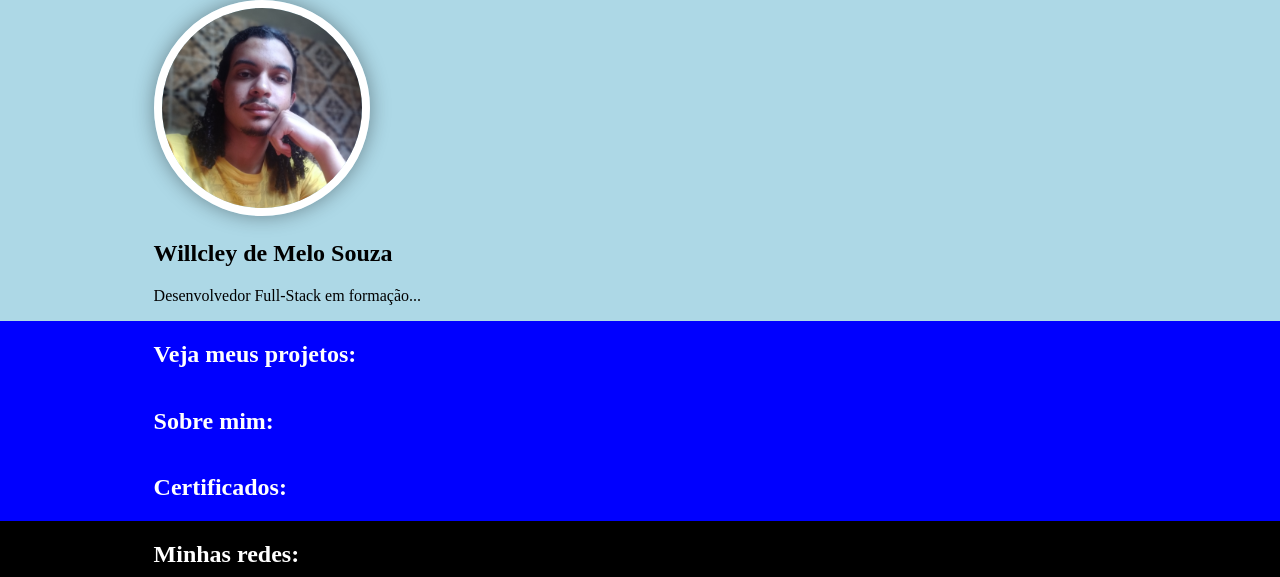
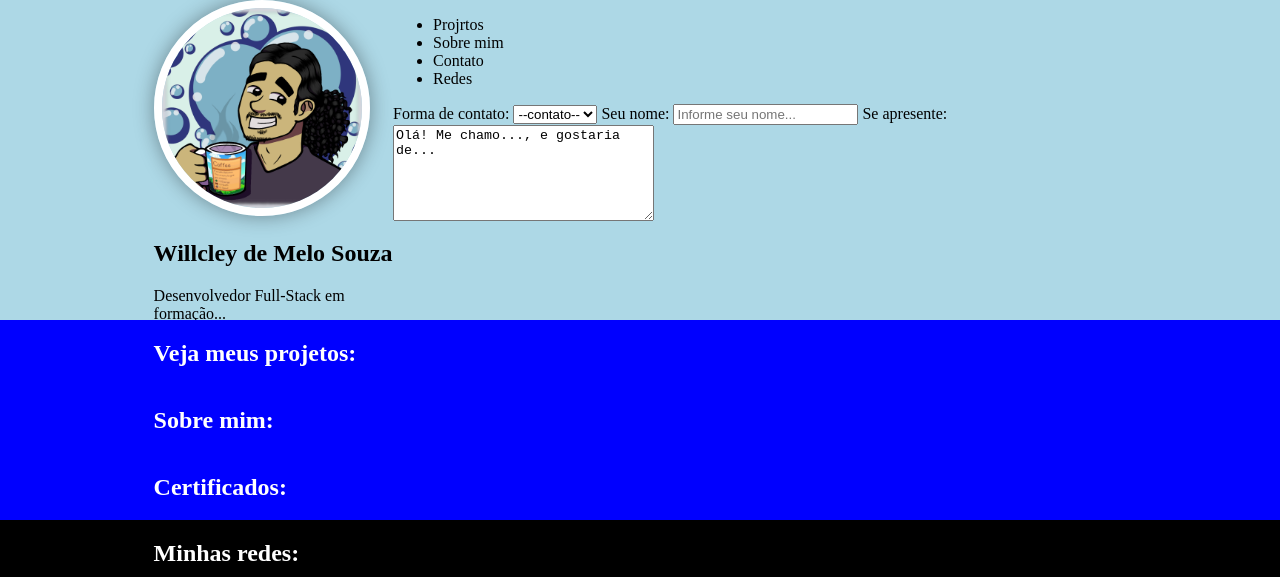
Before and after one commit to Willcley/portifolio, a plain HTML site: page index.html in a window 1280 px wide. Shown: the top 577 px of the page. Drawn offline with Linux system fonts and the light colour scheme.

Commit message:
Adicionado: primeira parte da estrutura

```diff
--- a/css/style.css
+++ b/css/style.css
@@ -18,6 +18,8 @@ header {
     background-color: lightblue;
     padding: 0 12vw;
     width: 100%;
+    height: 320px;
+    justify-content: space-between;
 }
 
 header > section > .fotoPerfil {
--- a/index.html
+++ b/index.html
@@ -9,21 +9,37 @@
 </head>
 <body>
     <header>
-        <section>
-            <img class="fotoPerfil" src="./img/foto/IMG_20230322_111840662~2.jpg" alt="minha foto">
+        <section class="headerSection1">
+            <img class="fotoPerfil" src="./img/foto/Eu.png" alt="minha foto">
             <h1>Willcley de Melo Souza</h1>
             <p>Desenvolvedor Full-Stack em formação...</p>
         </section>
-        <section>
-            <nav></nav>
-            <form></form>
+        <section class="headerSection2">
+            <ul>
+                <li for="projetos">Projrtos</li>
+                <li for="sobreMim">Sobre mim</li>
+                <li for="contato">Contato</li>
+                <li>Redes</li>
+            </ul>
+            <form id="contato">
+                <label for="formaContato">Forma de contato:</label>
+                <select name="formaContato" id="formaContato">
+                    <option value="" selected disabled>--contato--</option>
+                    <option value="opcaoEmail">Email</option>
+                    <option value="opcaoWhatsapp">Whatsapp</option>
+                </select>
+                <label for="seuNome">Seu nome:</label>
+                <input id="seuNome" type="seuNome" placeholder="Informe seu nome...">
+                <label for="mensagem">Se apresente:</label>
+                <textarea name="mensagem" id="mensagem" cols="30" rows="6">Olá! Me chamo..., e gostaria de...</textarea>
+            </form>
         </section>
     </header>
     <main>
-        <section>
+        <section id="projetos">
             <h2>Veja meus projetos:</h2>
         </section>
-        <section>
+        <section id="sobreMim">
             <h2>Sobre mim:</h2>
         </section>
         <section>
```
